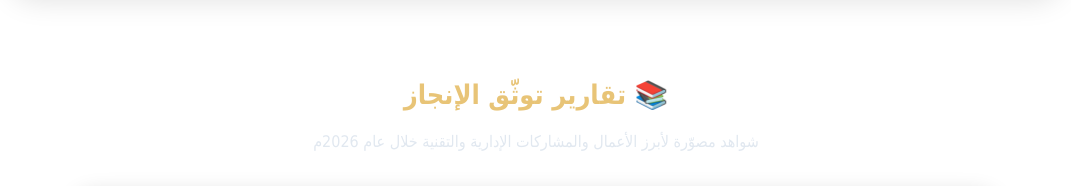
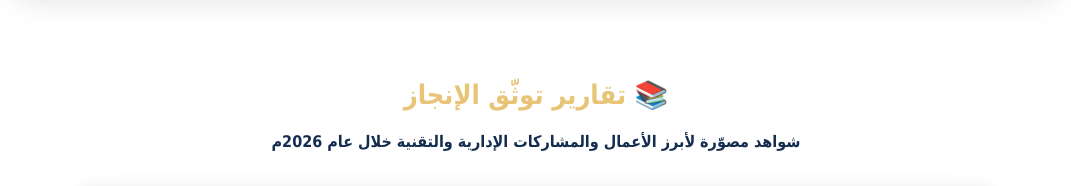
Before and after one commit to ltbe2014-glitch/hasad-injazi-2026, a plain HTML site: page index.html in a window 1280 px wide. Shown: the part 3060-3246 px from the top of the page, without its empty margins (104-1175 px from the left). Drawn offline with Linux system fonts and the light colour scheme.

Commit message:
Update index.html

```diff
--- a/index.html
+++ b/index.html
@@ -343,7 +343,7 @@
 
 <section class="hasad-reports" id="reports-2026">
   <h2>📚 تقارير توثّق الإنجاز</h2>
-  <p class="intro">
+  <p class="intro" style="color:#142D4E !important; font-weight:700;">
     شواهد مصوّرة لأبرز الأعمال والمشاركات
     الإدارية والتقنية خلال عام 2026م
   </p>
```
